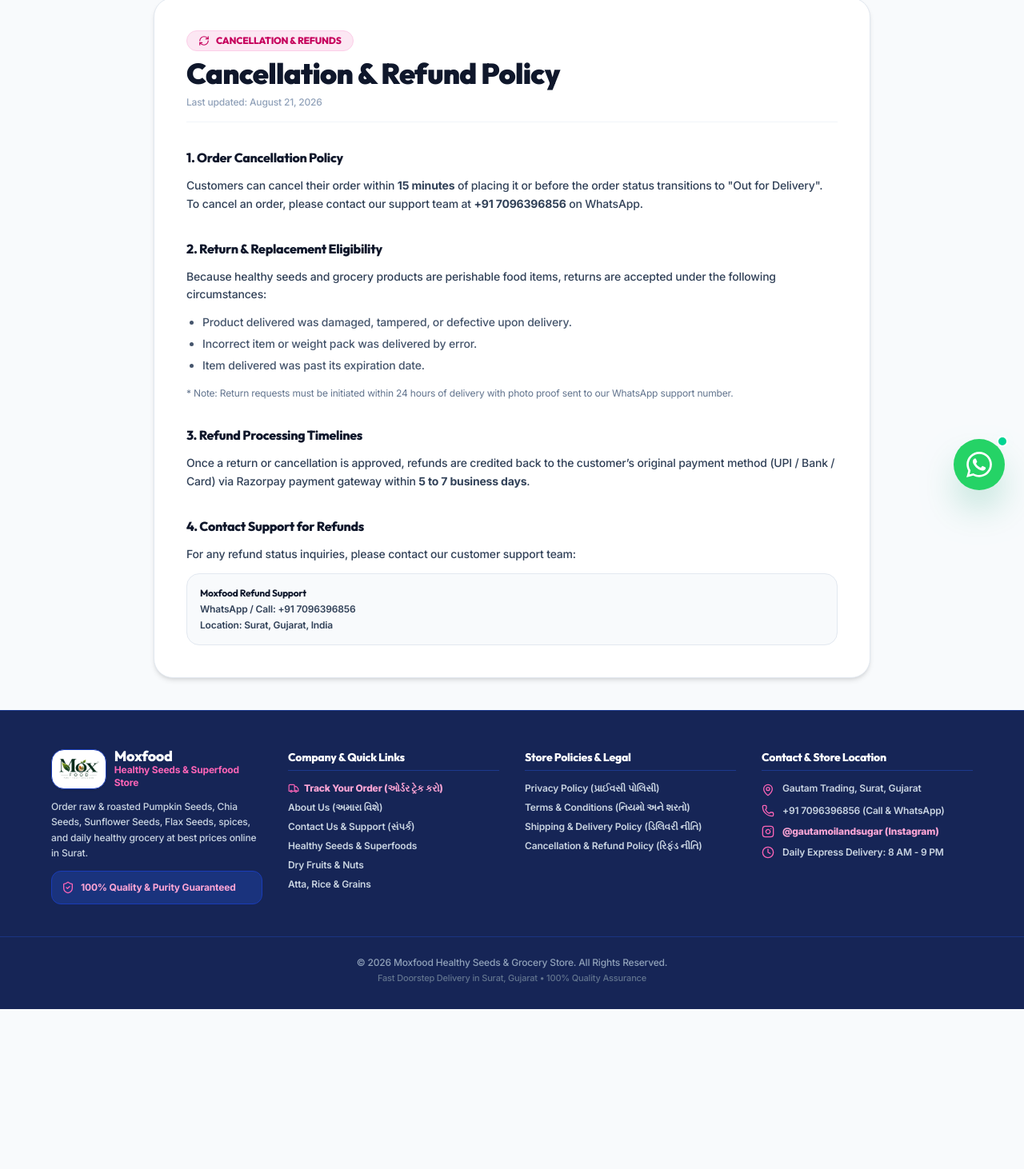
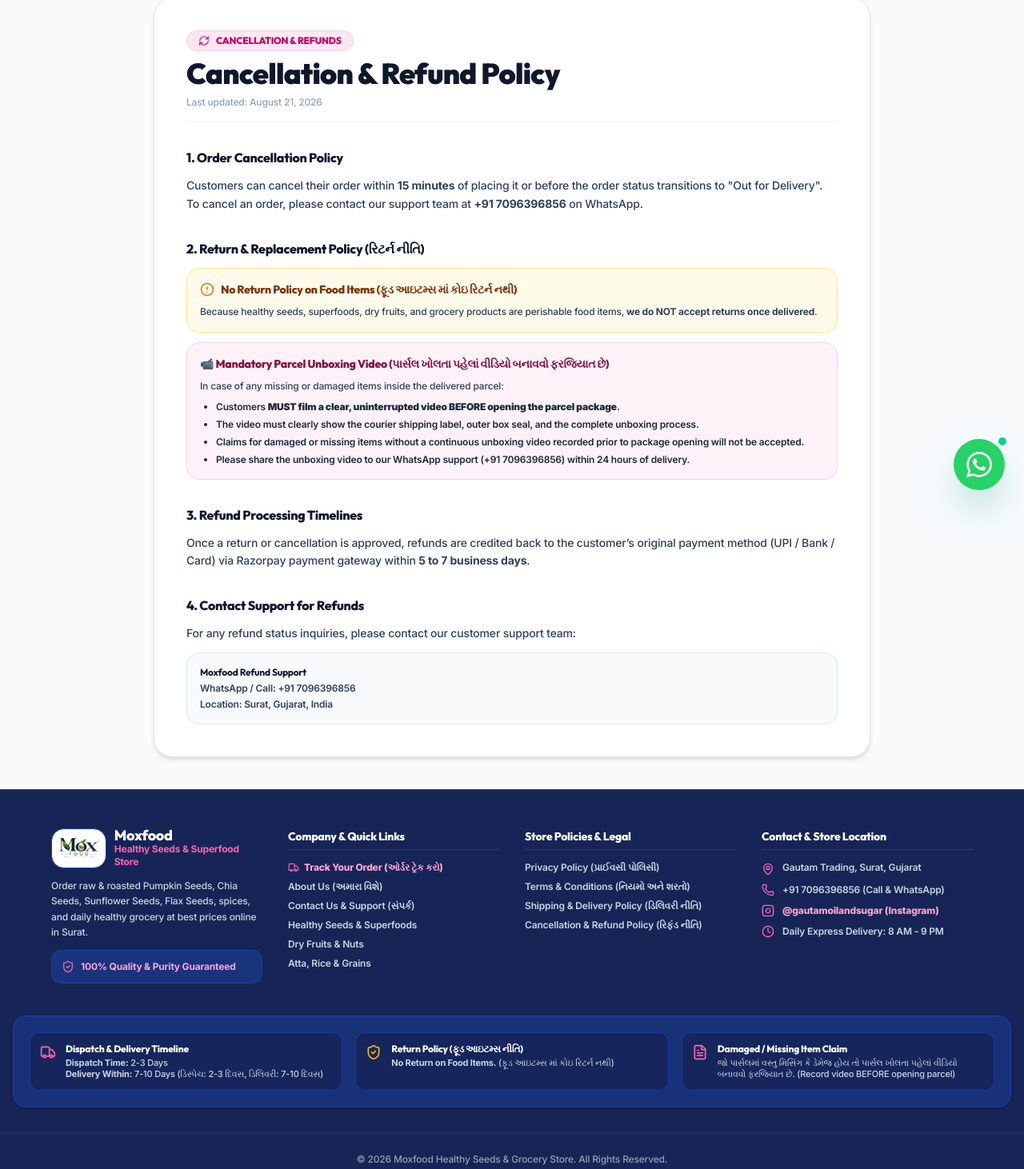
Before and after one commit to shubham3637/moxfood, a Next.js app: page /refund-policy in a window 1280 px wide. Shown: the part 163-1625 px from the top of the page at 80% size. Before the commit the page ends 1425 px from the top, so only its background shows below. Built offline with nearby package versions, Linux system fonts and the light colour scheme; no server answers.

Commit message:
feat: add dispatch/delivery timeline and return policy/unboxing video notices across store

```diff
--- a/app/checkout/page.tsx
+++ b/app/checkout/page.tsx
@@ -717,6 +717,22 @@
                 </div>
               </div>
 
+              {/* Dispatch, Delivery & Return Policy Notice Card */}
+                <div className="bg-slate-50 border border-slate-200 p-4 rounded-2xl space-y-2 text-xs text-slate-700 font-medium">
+                  <div className="flex flex-wrap items-center justify-between gap-2 border-b border-slate-200 pb-2">
+                    <span className="font-extrabold text-slate-900 flex items-center gap-1.5 font-heading">
+                      <Truck size={16} className="text-pink-600" />
+                      <span>Dispatch: 2-3 Days • Delivery: 7-10 Days</span>
+                    </span>
+                    <span className="bg-pink-100 text-pink-800 text-[10px] font-extrabold px-2.5 py-0.5 rounded-full border border-pink-200 font-heading">
+                      🚫 No Return on Food Items
+                    </span>
+                  </div>
+                  <div className="text-[11px] text-slate-600 font-semibold leading-relaxed pt-0.5">
+                    📹 <strong>Notice:</strong> જો પાર્સલમાં વસ્તુ મિસિંગ કે ડેમેજ હોય તો પાર્સલ ખોલતા પહેલાં વીડિયો બનાવવો ફરજિયાત છે. (Please record an unboxing video BEFORE opening parcel for damage/missing claims.)
+                  </div>
+                </div>
+
                 {/* Submit Payment Button inside form */}
                 <button
                   type="submit"
--- a/app/refund-policy/page.tsx
+++ b/app/refund-policy/page.tsx
@@ -31,18 +31,31 @@
         </section>
 
         <section className="space-y-3">
-          <h2 className="text-base font-extrabold text-slate-900 font-heading">2. Return & Replacement Eligibility</h2>
-          <p>
-            Because healthy seeds and grocery products are perishable food items, returns are accepted under the following circumstances:
-          </p>
-          <ul className="list-disc pl-5 space-y-1 text-slate-600">
-            <li>Product delivered was damaged, tampered, or defective upon delivery.</li>
-            <li>Incorrect item or weight pack was delivered by error.</li>
-            <li>Item delivered was past its expiration date.</li>
-          </ul>
-          <p className="text-xs text-slate-500 font-normal pt-1">
-            * Note: Return requests must be initiated within 24 hours of delivery with photo proof sent to our WhatsApp support number.
-          </p>
+          <h2 className="text-base font-extrabold text-slate-900 font-heading">2. Return &amp; Replacement Policy (રિટર્ન નીતિ)</h2>
+          <div className="bg-amber-50 border border-amber-200 p-4 rounded-2xl space-y-2 text-slate-800">
+            <div className="font-extrabold text-amber-900 flex items-center gap-2 text-sm font-heading">
+              <AlertCircle size={18} className="text-amber-600 shrink-0" />
+              <span>No Return Policy on Food Items (ફૂડ આઇટમ્સ માં કોઇ રિટર્ન નથી)</span>
+            </div>
+            <p className="text-xs leading-relaxed text-slate-700">
+              Because healthy seeds, superfoods, dry fruits, and grocery products are perishable food items, <strong>we do NOT accept returns once delivered</strong>.
+            </p>
+          </div>
+
+          <div className="bg-pink-50 border border-pink-200 p-4 rounded-2xl space-y-2 text-slate-800">
+            <div className="font-extrabold text-pink-900 flex items-center gap-2 text-sm font-heading">
+              📹 Mandatory Parcel Unboxing Video (પાર્સલ ખોલતા પહેલાં વીડિયો બનાવવો ફરજિયાત છે)
+            </div>
+            <p className="text-xs leading-relaxed text-slate-700">
+              In case of any missing or damaged items inside the delivered parcel:
+            </p>
+            <ul className="list-disc pl-5 space-y-1.5 text-xs text-slate-800 font-semibold">
+              <li>Customers <strong>MUST film a clear, uninterrupted video BEFORE opening the parcel package</strong>.</li>
+              <li>The video must clearly show the courier shipping label, outer box seal, and the complete unboxing process.</li>
+              <li>Claims for damaged or missing items without a continuous unboxing video recorded prior to package opening will not be accepted.</li>
+              <li>Please share the unboxing video to our WhatsApp support (+91 7096396856) within 24 hours of delivery.</li>
+            </ul>
+          </div>
         </section>
 
         <section className="space-y-3">
--- a/components/CartDrawer.tsx
+++ b/components/CartDrawer.tsx
@@ -195,6 +195,17 @@
                 )}
               </div>
 
+              {/* Dispatch & Return Policy Info Notice Box */}
+              <div className="bg-slate-50 border border-slate-200 rounded-xl p-2.5 text-[11px] text-slate-700 space-y-1 font-medium">
+                <div className="font-bold text-slate-900 flex items-center justify-between">
+                  <span>🚚 Dispatch: 2-3 Days • Delivery: 7-10 Days</span>
+                  <span className="text-pink-600 font-extrabold">No Return</span>
+                </div>
+                <div className="text-[10px] text-slate-500 font-semibold leading-tight">
+                  📹 પાર્સલમાં વસ્તુ મિસિંગ કે ડેમેજ હોય તો પાર્સલ ખોલતા પહેલાં વીડિયો બનાવવો ફરજિયાત છે.
+                </div>
+              </div>
+
               {/* Direct Instant "Pay Now" Sticky Footer Bar */}
               <div className="flex items-center justify-between gap-3 pt-1">
                 <div className="flex flex-col text-left font-heading">
--- a/components/Footer.tsx
+++ b/components/Footer.tsx
@@ -127,10 +127,57 @@
         </div>
       </div>
 
+      {/* Store Dispatch, Delivery & Return Policy Banner */}
+      <div className="w-full max-w-7xl mx-auto px-4 mb-8">
+        <div className="bg-blue-900/60 border border-blue-800 rounded-2xl p-4 sm:p-5 text-xs text-slate-200 space-y-3 font-medium shadow-md">
+          <div className="grid grid-cols-1 md:grid-cols-3 gap-4">
+            {/* Dispatch & Delivery */}
+            <div className="flex items-start gap-3 bg-blue-950/80 p-3 rounded-xl border border-blue-800/80">
+              <Truck size={20} className="text-pink-400 shrink-0 mt-0.5" />
+              <div>
+                <div className="font-extrabold text-white text-xs font-heading">
+                  Dispatch &amp; Delivery Timeline
+                </div>
+                <div className="text-[11px] text-slate-300 mt-0.5">
+                  <strong>Dispatch Time:</strong> 2-3 Days <br />
+                  <strong>Delivery Within:</strong> 7-10 Days (ડિસ્પેચ: 2-3 દિવસ, ડિલિવરી: 7-10 દિવસ)
+                </div>
+              </div>
+            </div>
+
+            {/* No Return on Food Items */}
+            <div className="flex items-start gap-3 bg-blue-950/80 p-3 rounded-xl border border-blue-800/80">
+              <ShieldCheck size={20} className="text-amber-400 shrink-0 mt-0.5" />
+              <div>
+                <div className="font-extrabold text-white text-xs font-heading">
+                  Return Policy (ફૂડ આઇટમ્સ નીતિ)
+                </div>
+                <div className="text-[11px] text-slate-300 mt-0.5">
+                  <strong>No Return on Food Items.</strong> (ફૂડ આઇટમ્સ માં કોઇ રિટર્ન નથી)
+                </div>
+              </div>
+            </div>
+
+            {/* Mandatory Unboxing Video Notice */}
+            <div className="flex items-start gap-3 bg-blue-950/80 p-3 rounded-xl border border-blue-800/80">
+              <FileText size={20} className="text-pink-400 shrink-0 mt-0.5" />
+              <div>
+                <div className="font-extrabold text-white text-xs font-heading">
+                  Damaged / Missing Item Claim
+                </div>
+                <div className="text-[11px] text-slate-300 mt-0.5">
+                  જો પાર્સલમાં વસ્તુ મિસિંગ કે ડેમેજ હોય તો પાર્સલ ખોલતા પહેલાં વીડિયો બનાવવો ફરજિયાત છે. (Record video BEFORE opening parcel)
+                </div>
+              </div>
+            </div>
+          </div>
+        </div>
+      </div>
+
       {/* Copyright Bar */}
       <div className="border-t border-blue-900/80 pt-6 text-center text-xs text-slate-400 font-medium space-y-1">
-        <div>© {new Date().getFullYear()} Moxfood Healthy Seeds & Grocery Store. All Rights Reserved.</div>
-        <div className="text-[11px] text-slate-500">Fast Doorstep Delivery in Surat, Gujarat • 100% Quality Assurance</div>
+        <div>© {new Date().getFullYear()} Moxfood Healthy Seeds &amp; Grocery Store. All Rights Reserved.</div>
+        <div className="text-[11px] text-slate-500">Fast Doorstep Delivery • Dispatch 2-3 days • Delivery 7-10 days</div>
       </div>
     </footer>
   );
--- a/components/ProductDetailClient.tsx
+++ b/components/ProductDetailClient.tsx
@@ -306,15 +306,28 @@
               </div>
             )}
 
-            {/* Trust Badges */}
-            <div className="grid grid-cols-2 gap-3 pt-2 text-xs text-slate-600 font-bold">
-              <div className="flex items-center gap-2 bg-blue-50/50 p-2.5 rounded-xl border border-blue-100">
-                <ShieldCheck size={18} className="text-blue-900 shrink-0" />
-                <span>{t('qualityFreshness')}</span>
+            {/* Trust Badges & Dispatch / Return Policy Notice */}
+            <div className="space-y-3 pt-2">
+              <div className="grid grid-cols-2 gap-3 text-xs text-slate-600 font-bold">
+                <div className="flex items-center gap-2 bg-blue-50/50 p-2.5 rounded-xl border border-blue-100">
+                  <ShieldCheck size={18} className="text-blue-900 shrink-0" />
+                  <span>{t('qualityFreshness')}</span>
+                </div>
+                <div className="flex items-center gap-2 bg-blue-50/50 p-2.5 rounded-xl border border-blue-100">
+                  <Truck size={18} className="text-pink-600 shrink-0" />
+                  <span>Dispatch 2-3 Days • Delivery 7-10 Days</span>
+                </div>
               </div>
-              <div className="flex items-center gap-2 bg-blue-50/50 p-2.5 rounded-xl border border-blue-100">
-                <Truck size={18} className="text-pink-600 shrink-0" />
-                <span>{t('fastDelivery')}</span>
+
+              {/* Policy Highlights Card */}
+              <div className="bg-slate-50 border border-slate-200 p-3.5 rounded-2xl space-y-2 text-[11px] text-slate-700">
+                <div className="flex items-center gap-2 font-extrabold text-slate-900 font-heading">
+                  <span className="text-pink-600">🚫 No Return Policy on Food Items</span>
+                  <span className="text-[10px] text-slate-400 font-normal">(ફૂડ આઇટમ્સ માં કોઇ રિટર્ન નથી)</span>
+                </div>
+                <p className="text-[11px] text-slate-600 leading-relaxed font-semibold">
+                  📹 <strong>Notice:</strong> જો પાર્સલમાં વસ્તુ મિસિંગ કે ડેમેજ હોય તો પાર્સલ ખોલતા પહેલાં વીડિયો બનાવવો ફરજિયાત છે. (Please record an unboxing video BEFORE opening the parcel for missing/damaged claims.)
+                </p>
               </div>
             </div>
           </div>
```
Also changed, not shown: app/shipping-policy/page.tsx (+13 -5 lines). Lines whose indentation alone changed are shown as unchanged.
